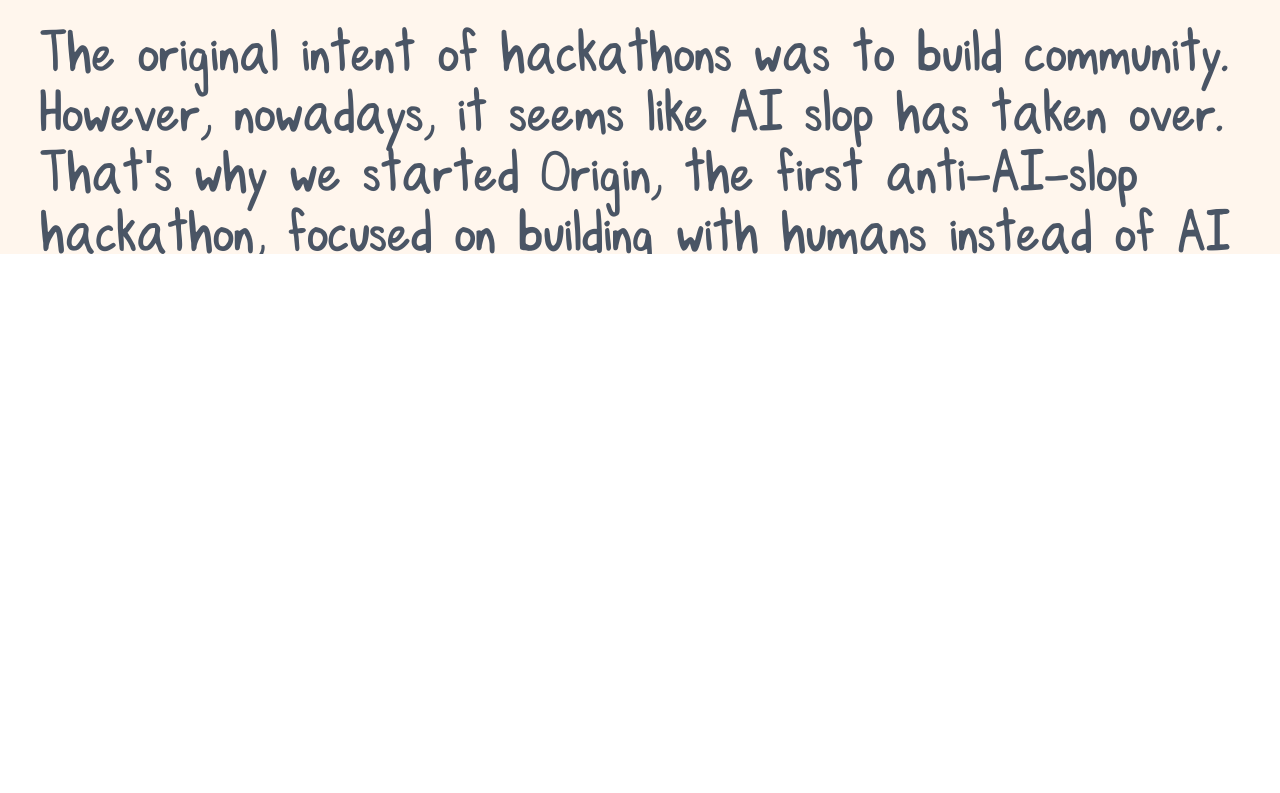
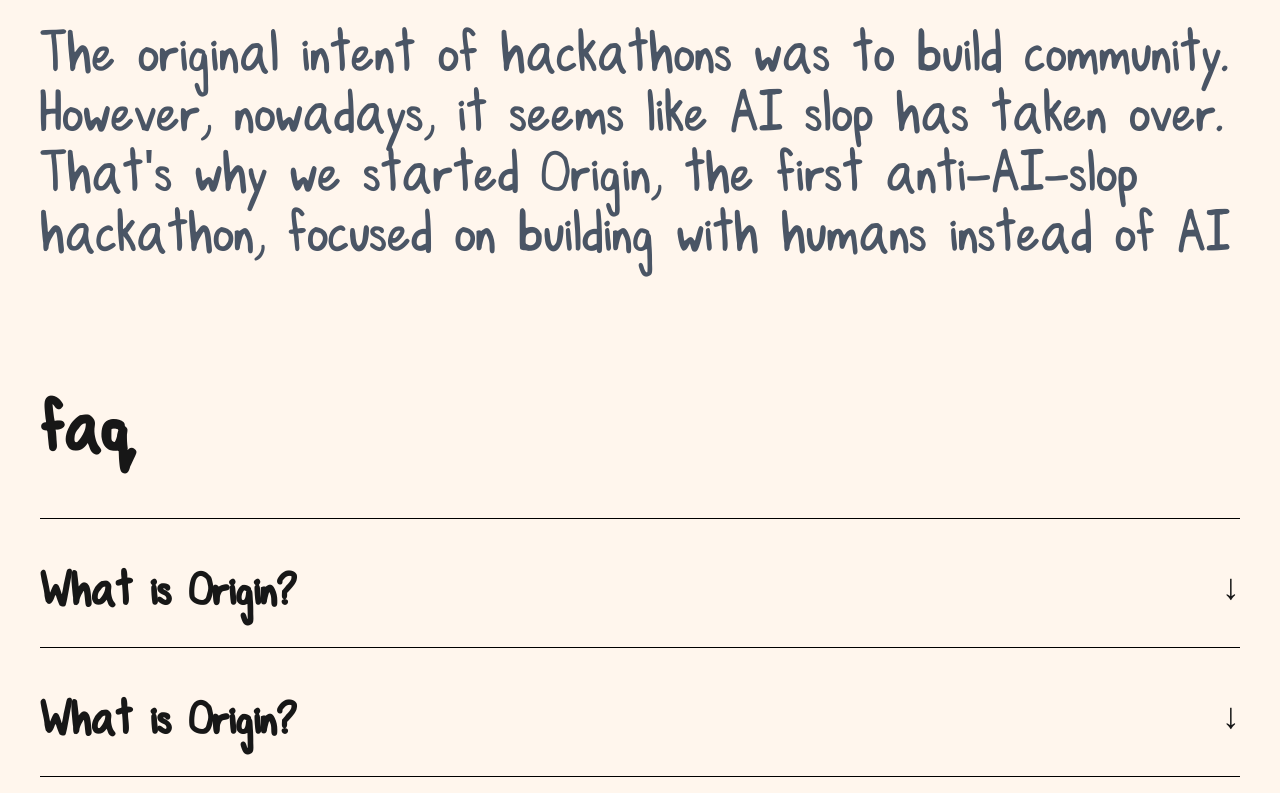
Before and after one commit to samzeh/origin, a Next.js app in the folder origin/: page / in a window 1280 px wide. Shown: the part 1323-2116 px from the top of the page. Before the commit the page ends 1577 px from the top, so only its background shows below. Built offline with nearby package versions, Linux system fonts and the light colour scheme.

Commit message:
faq section init

```diff
--- a/origin/app/page.tsx
+++ b/origin/app/page.tsx
@@ -51,6 +51,50 @@
           The original intent of hackathons was to build community. However, nowadays, it seems like AI slop has taken over. That's why we started Origin, the first anti-AI-slop hackathon, focused on building with humans instead of AI
         </p>
       </section>
+
+      <section
+          className={`${originFont.className} relative z-20 flex flex-col items-start px-5 pb-20 pt-20 sm:px-10 sm:pb-32 sm:pt-32`}
+      >
+        <h2 className="text-4xl font-bold sm:text-6xl md:text-7xl">
+          faq
+        </h2>
+        <div className="mt-10 w-full border-t border-black sm:mt-16">
+          <details className="group border-b border-black py-7 sm:py-10">
+            <summary className="flex cursor-pointer list-none items-center justify-between gap-8 text-2xl font-bold sm:text-4xl md:text-5xl [&::-webkit-details-marker]:hidden">
+              <span>What is Origin?</span>
+
+              <span
+                className="shrink-0 text-2xl transition-transform duration-300 group-open:rotate-180 sm:text-3xl md:text-4xl"
+                aria-hidden="true"
+            >
+              ↓
+            </span>
+            </summary>
+
+            <p className="mt-6 max-w-4xl text-xl leading-relaxed text-gray-600 sm:mt-8 sm:text-3xl md:text-4xl">
+              Origin is a hackathon focused on building with humans instead of AI.
+            </p>
+          </details>
+
+          <details className="group border-b border-black py-7 sm:py-10">
+            <summary className="flex cursor-pointer list-none items-center justify-between gap-8 text-2xl font-bold sm:text-4xl md:text-5xl [&::-webkit-details-marker]:hidden">
+              <span>What is Origin?</span>
+
+              <span
+                className="shrink-0 text-2xl transition-transform duration-300 group-open:rotate-180 sm:text-3xl md:text-4xl"
+                aria-hidden="true"
+              >
+                ↓
+              </span>
+            </summary>
+
+            <p className="mt-6 max-w-4xl text-xl leading-relaxed text-gray-600 sm:mt-8 sm:text-3xl md:text-4xl">
+              Origin is a hackathon focused on building with humans instead of AI.
+            </p>
+          </details>
+        </div>
+      </section>
+
     </main>
   );
 }
```
